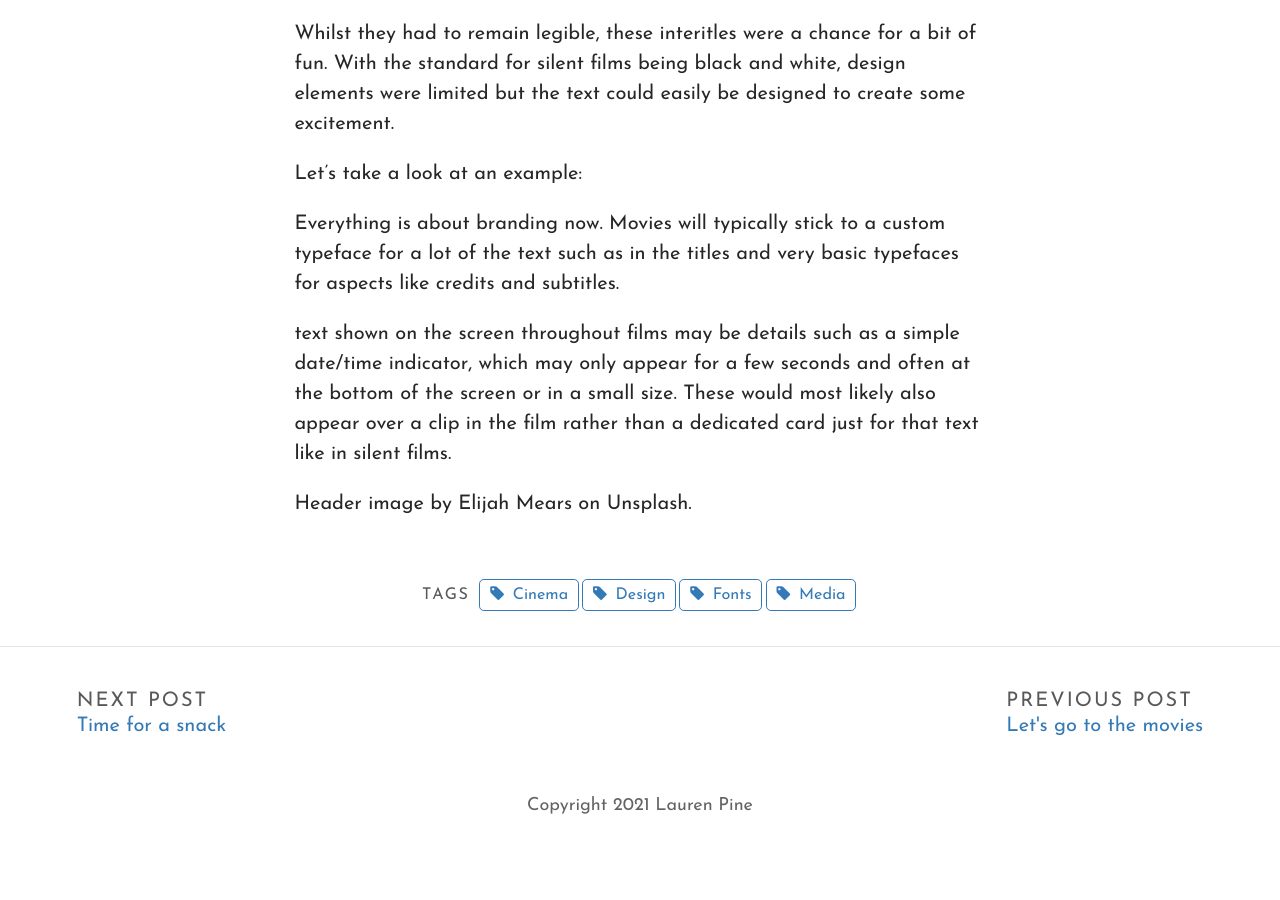
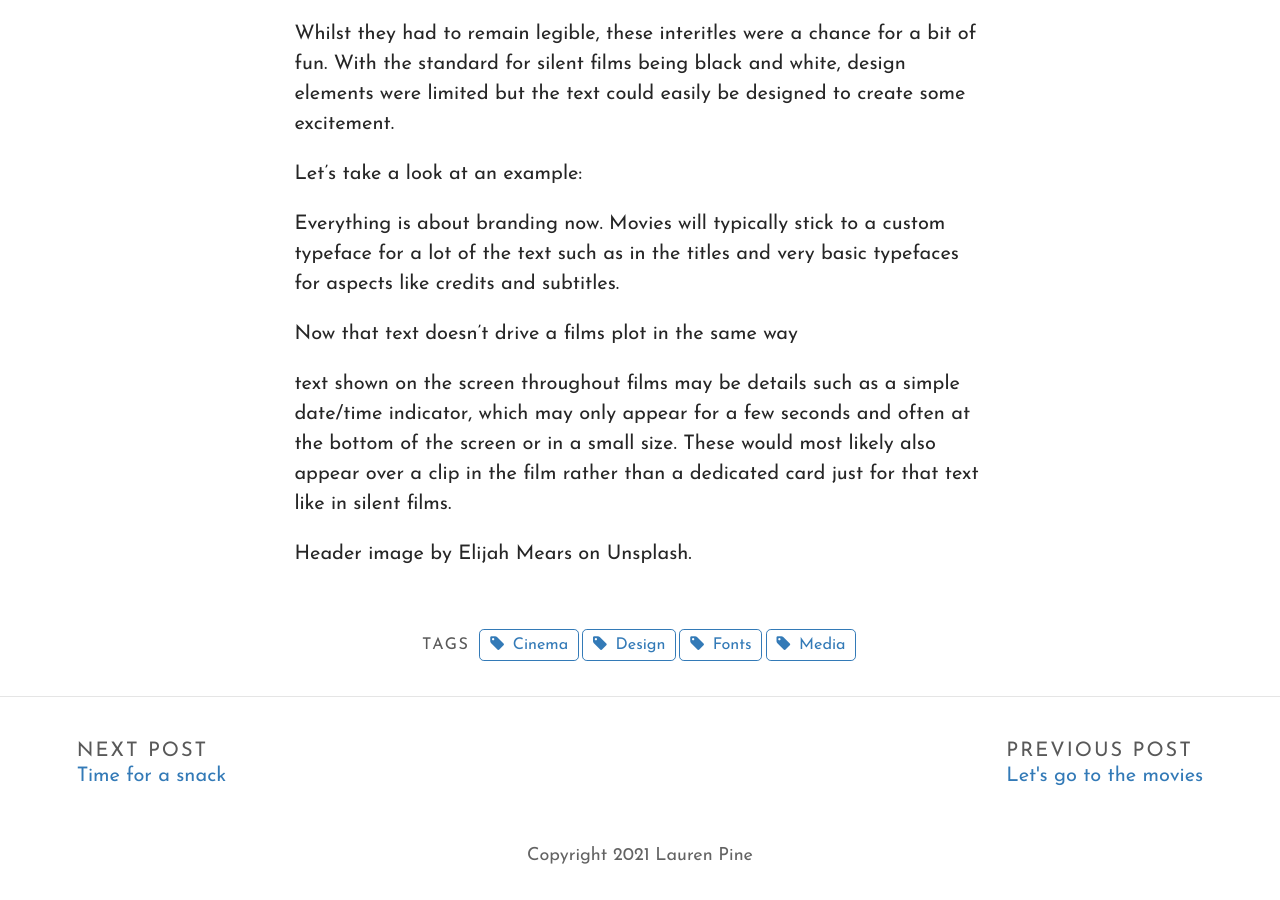
Before and after one commit to laurenlouisap/typography, a Jekyll site: the page built from _posts/2021-10-06-lets-go-back-in-time.md, in a window 1280 px wide and 900 px high, scrolled down 1100 px. Built offline with Jekyll 4.4.1, drawn with Linux system fonts in a browser that asks for light colours; some web fonts are replaced; before the commit the page ends 1950 px from its top, so only the background shows below that.

Commit message:
Update Post “2021-10-06-lets-go-back-in-time”

```diff
--- a/_posts/2021-10-06-lets-go-back-in-time.md
+++ b/_posts/2021-10-06-lets-go-back-in-time.md
@@ -26,6 +26,8 @@ Let's take a look at an example:
 
 Everything is about branding now. Movies will typically stick to a custom typeface for a lot of the text such as in the titles and very basic typefaces for aspects like credits and subtitles.
 
+Now that text doesn't drive a films plot in the same way
+
  text shown on the screen throughout films may be details such as a simple date/time indicator, which may only appear for a few seconds and often at the bottom of the screen or in a small size. These would most likely also appear over a clip in the film rather than a dedicated card just for that text like in silent films.
 
 
```
